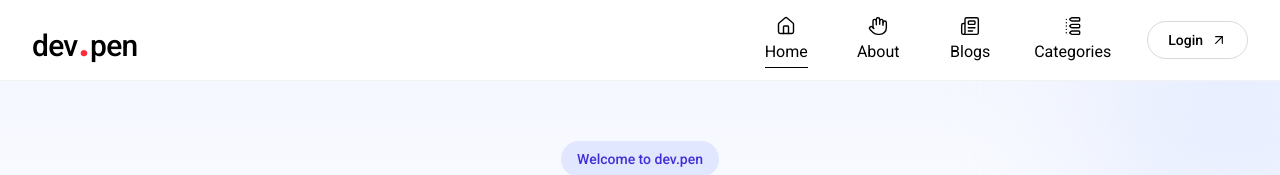
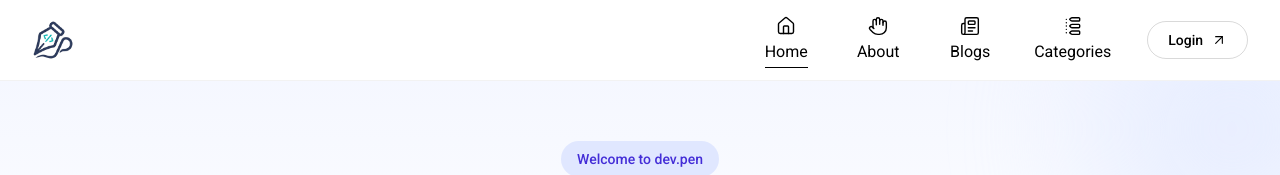
Before and after one commit to nrd00/devpen, a Next.js app: page / in a window 1280 px wide. Shown: the top 175 px of the page. Built offline with nearby package versions, Linux system fonts and the light colour scheme.

Commit message:
Add logo images instead text

```diff
--- a/components/Footer.tsx
+++ b/components/Footer.tsx
@@ -1,5 +1,6 @@
 import Link from "next/link";
-import { SquareCode } from "lucide-react";
+import Image from "next/image";
+import Logo from "/assets/logo.png";
 
 const footerLinks = [
   { name: "Home", href: "/" },
@@ -21,9 +22,7 @@ const Footer = () => {
               href="/"
               className="shrink-0 text-2xl font-medium tracking-tight text-black sm:text-3xl hover:text-gray-500"
             >
-              dev
-              <span className="text-red-500 text-5xl">.</span>
-              <span>pen</span>
+              <Image src={Logo} alt="Company Logo" className="h-8 w-auto" />
             </Link>
 
             <p className="mt-4 text-sm leading-6 text-gray-500">
--- a/components/Navbar.tsx
+++ b/components/Navbar.tsx
@@ -15,6 +15,8 @@ import {
 import Button from "./Button";
 import AccountMenu from "./ProfileMenu";
 import { useAuth } from "@/app/context/AuthContext";
+import Image from "next/image";
+import Logo from "/assets/logo.png";
 
 const navItems = [
   { name: "Home", href: "/", Icon: House },
@@ -44,9 +46,7 @@ export default function Navbar() {
           onClick={() => setIsOpen(false)}
           className="shrink-0 text-2xl font-medium tracking-tight text-black sm:text-3xl hover:text-gray-500"
         >
-          dev
-          <span className="text-red-500 text-5xl">.</span>
-          <span>pen</span>
+          <Image src={Logo} alt="Company Logo" className="h-10 w-auto" />
         </Link>
 
         {/* Desktop Navigation */}
```
Also changed, not shown: app/icon.png (added), assets/logo.png (added).
